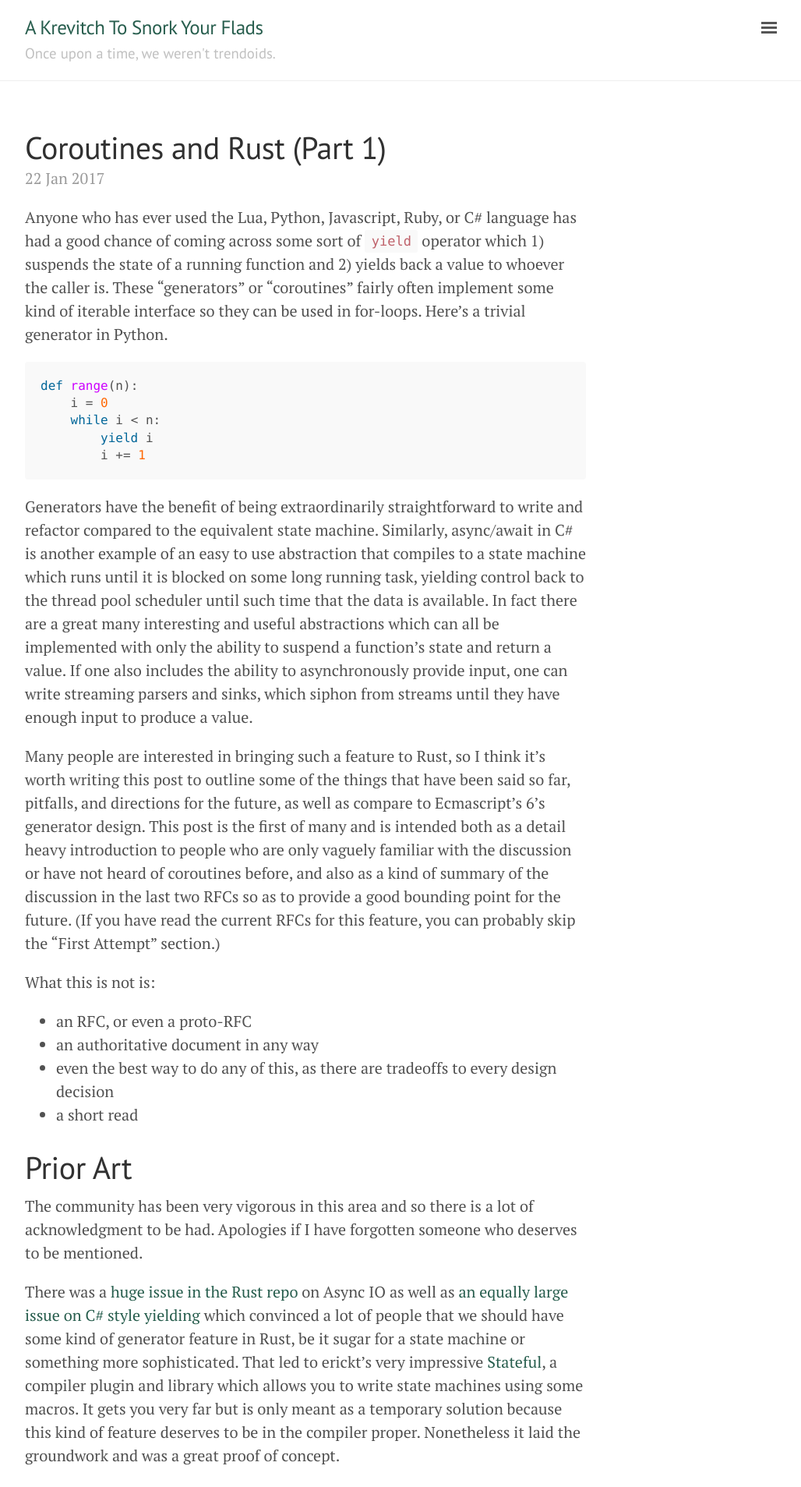
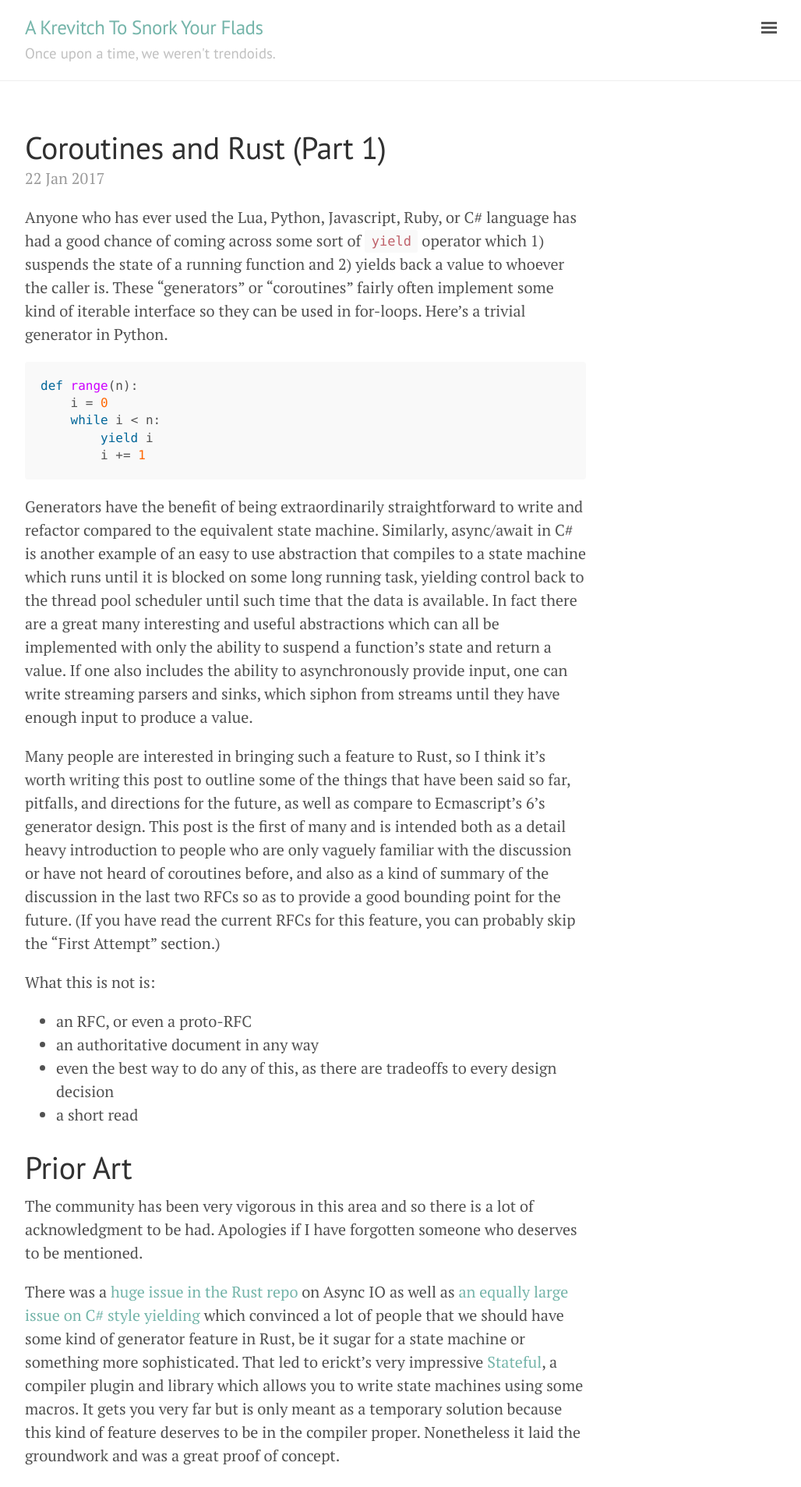
Before and after one commit to krstoff/krstoff.github.io, a Jekyll site: the page built from _posts/2017-01-22-coroutines-and-rust.md, in a window 1280 px wide. Shown: the top 1907 px of the page at 78% size, without its empty margins (248-1276 px from the left). Built offline with Jekyll 4.4.1, drawn with Linux system fonts in a browser that asks for light colours.

Commit message:
Temporarily using cyan.

```diff
--- a/_layouts/default.html
+++ b/_layouts/default.html
@@ -3,7 +3,7 @@
 
   {% include head.html %}
 
-  <body class="theme-base-0b layout-reverse sidebar-overlay">
+  <body class="theme-base-0c layout-reverse sidebar-overlay">
 
     {% include sidebar.html %}
 
```
